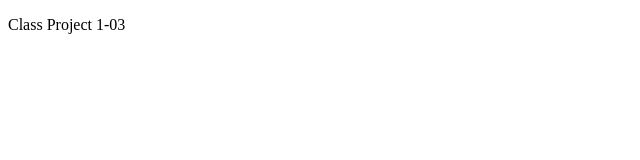
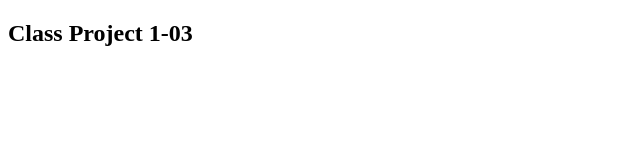
Before and after one commit to CarloCatlett/ClientSide23, a plain HTML site: page index.html in a window 1280 px wide. Shown: the whole page, without its empty margins (0-640 px from the left). Drawn offline with Linux system fonts and the light colour scheme.

Commit message:
Update index.html

```diff
--- a/index.html
+++ b/index.html
@@ -5,14 +5,16 @@
    <title> Client Side Homepage</title>
    <meta charset="utf-8" />
 </head>
-
+<main>
 <body>
-
-  <p> Class Project 1-03</p>
+   </body>
+   <article>
+  <h2> Class Project 1-03</h2>
   <p>
-     <a href="https://github.com/CarloCatlett/ClientSide23/blob/main/chapter1/project01-03_txt.html" title "Chapter 1-3"></a>
+     <a href="https://github.com/CarloCatlett/ClientSide23/blob/main/chapter1/project01-03_txt.html" title="Chapter 1-3"></a>
   </p>
 
-
-</body>
+   </main>
+   </article>
+   </body>
 </html>
```
